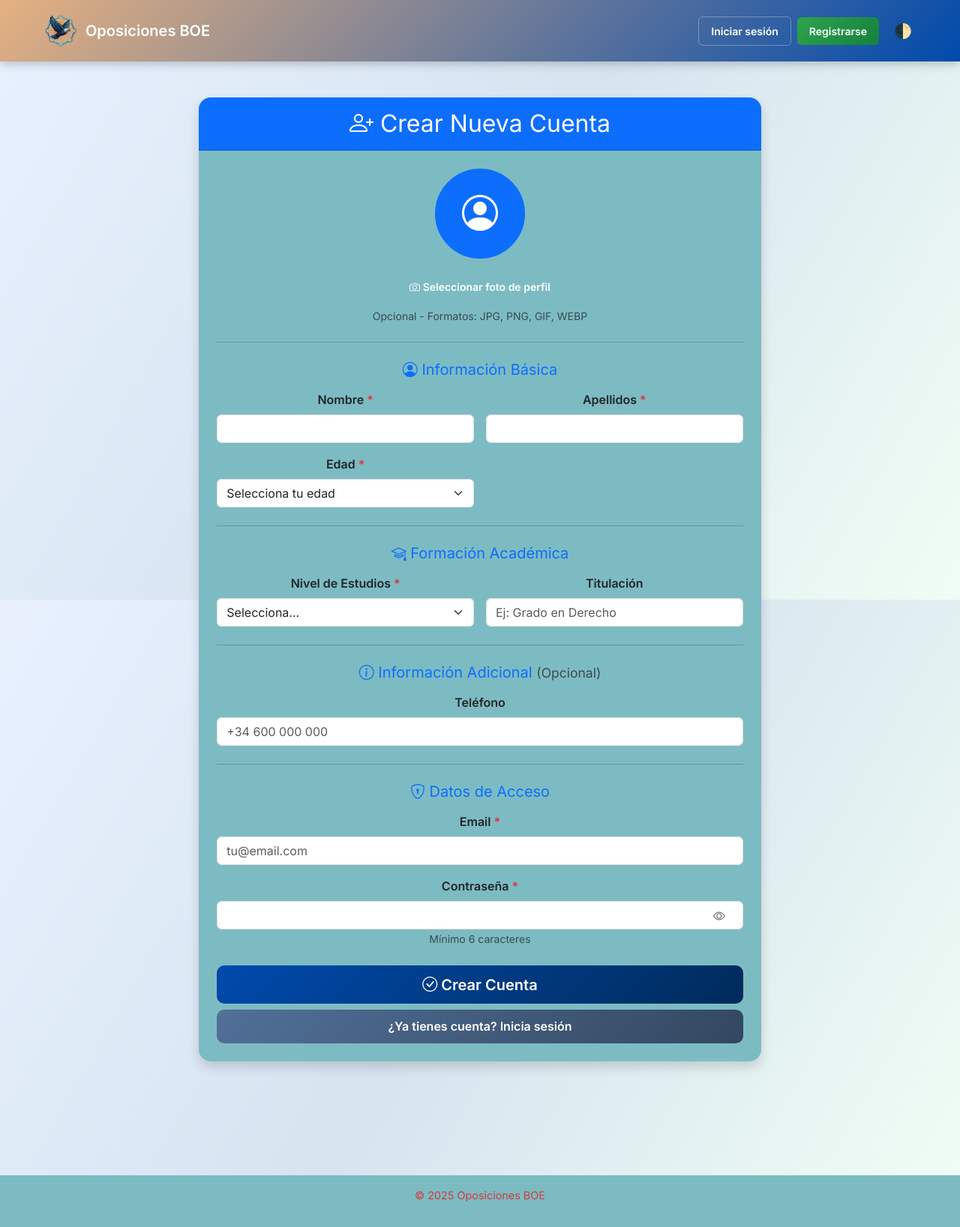
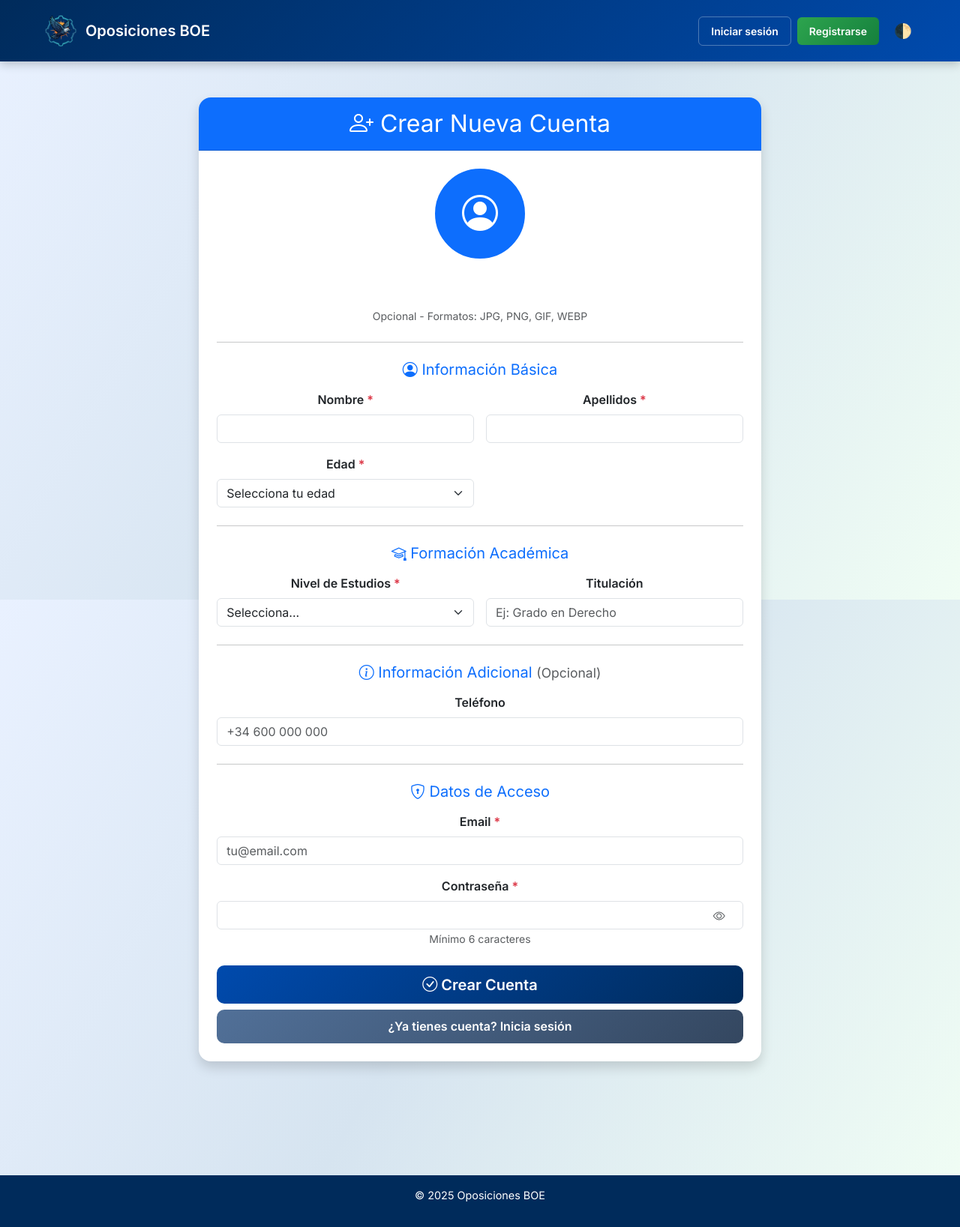
Before and after one commit to Proyectos-de-practicas-de-ZaitecM26/ASubiela-Scraper, a Flask app: page /register in a window 1280 px wide. Shown: the whole page at 75% size. Run offline with Flask 3, Linux system fonts and the light colour scheme; some libraries are stand-ins or nearby versions.

Commit message:
Revert "Actualizar estilos en style.css"
This reverts commit c675a52b90a759b206cd57e998aa61150c0c240e.

```diff
--- a/static/css/style.css
+++ b/static/css/style.css
@@ -24,7 +24,7 @@ body {
    NAVBAR
 ========================================================= */
 .mi-navbar {
-    background: linear-gradient(135deg, #E5B181 0%, #004aad 100%);
+    background: linear-gradient(135deg, #002b5b 0%, #004aad 100%);
     box-shadow: 0 4px 12px rgba(0, 0, 0, 0.2);
     padding: 1rem 0;
     position: sticky;
@@ -80,7 +80,7 @@ body {
 .nav-toggler span {
     width: 100%;
     height: 3px;
-    background: #7DBBC3;
+    background: #fff;
     border-radius: 2px;
     transition: all 0.3s ease;
 }
@@ -120,7 +120,7 @@ body {
 }
 
 .user-link {
-    color: #7DBBC3;
+    color: #fff;
     text-decoration: none;
     display: flex;
     align-items: center;
@@ -419,7 +419,7 @@ html[data-theme="dark"] .navbar .dropdown-menu .dropdown-item:hover {
     border-radius: 16px;
     overflow: hidden;
     transition: all 0.3s ease;
-    background: #7DBBC3;
+    background: #fff;
     box-shadow: 0 2px 8px rgba(0, 0, 0, 0.1);
     max-width: 100%;
 }
@@ -548,8 +548,8 @@ html[data-theme="dark"] .navbar .dropdown-menu .dropdown-item:hover {
    FOOTER
 ========================================================= */
 .mi-footer {
-    background: #7DBBC3;
-    color: rgb(210, 59, 59);
+    background: #002b5b;
+    color: white;
     text-align: center;
     padding: 1rem 0;
     font-size: 0.9rem;
```
